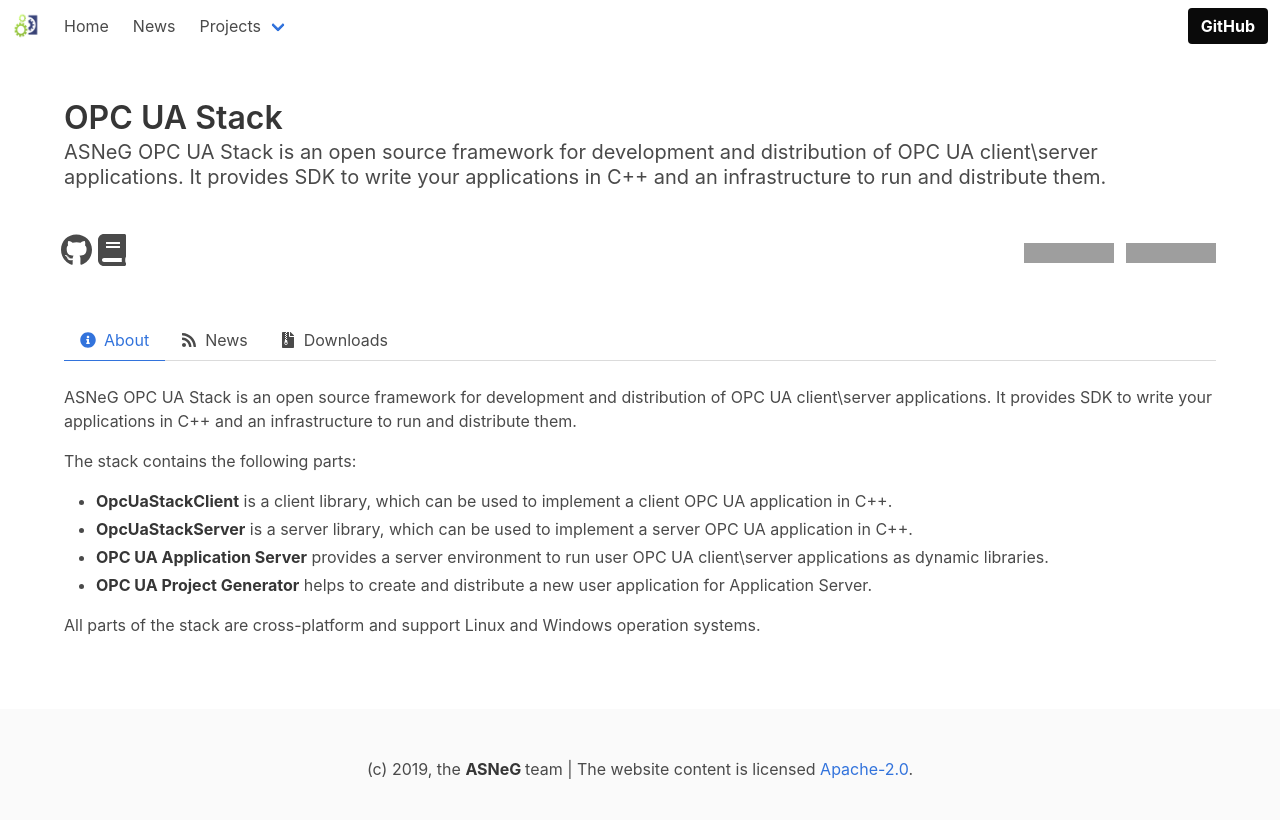
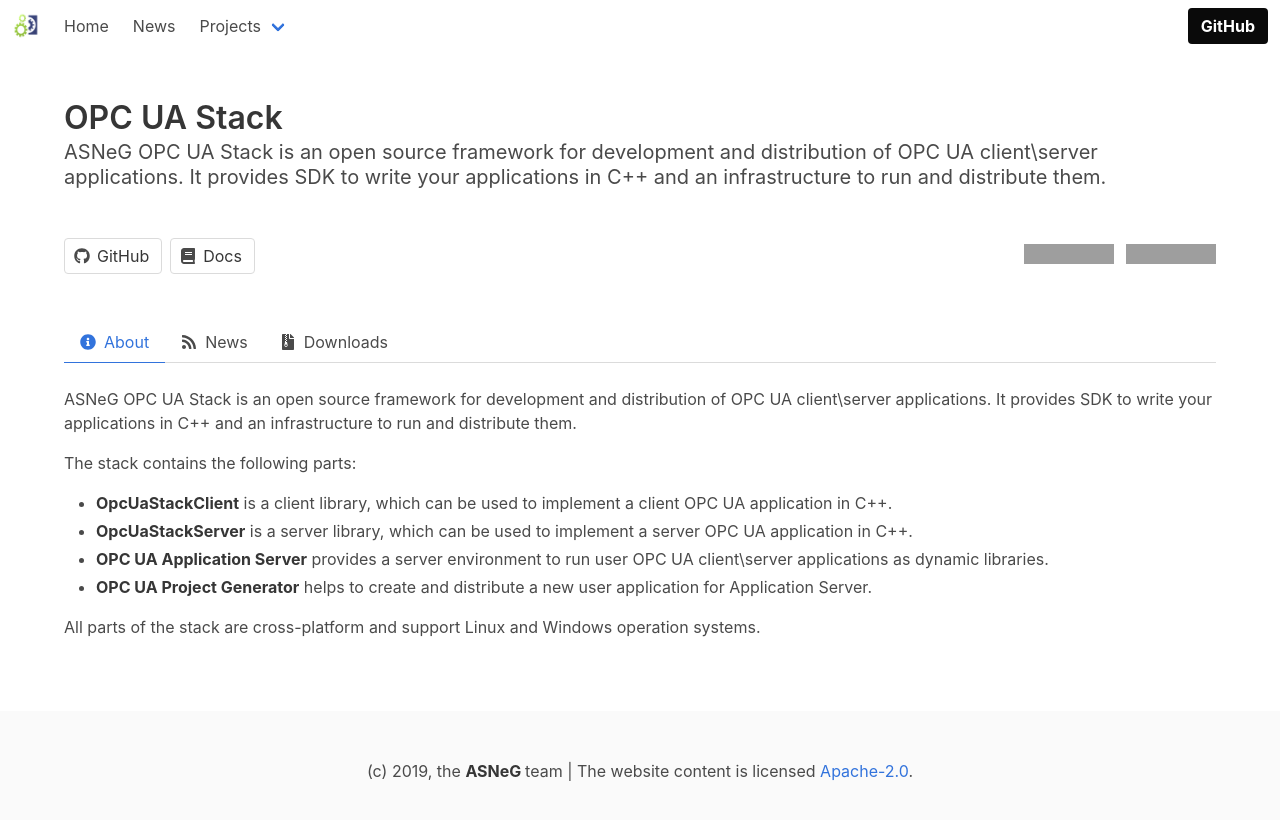
Before and after one commit to ASNeG/ASNeG.github.io, a Jekyll site: the page built from projects/opcuastack.md, in a window 1280 px wide. Shown: the top 820 px of the page. Built offline with Jekyll 4.4.1, drawn with Linux system fonts in a browser that asks for light colours; nearby versions of some CDN libraries; grey boxes are pictures that could not be loaded.

Commit message:
finish project page

```diff
--- a/_layouts/project_page_base.html
+++ b/_layouts/project_page_base.html
@@ -16,19 +16,20 @@
   <nav class="level container">
     <div class="level-left">
       <div class="level-item">
-        <a href="https://github.com/{{ page.github_repo }}">
-          <span class="icon has-text-grey-dark">
-            <i class="fab fa-2x fa-github" title="On GitHub"></i>
-          </span>
-        </a>
-      </div>
-      <div class="level-item icon">
-        <a href="https://{{ page.rtd_name }}.readthedocs.io">
-          <span class="icon has-text-grey-dark">
-            <i class="fas fa-2x fa-book" title="On ReadTheDocs"></i>
-          </span>
-        </a>
-
+        <div class="buttons">
+          <a class="button" href="https://github.com/{{ page.github_repo }}">
+            <span class="icon has-text-grey-dark">
+              <i class="fab fa-github" title=""></i>
+            </span>
+            <span> GitHub </span>
+          </a>
+          <a class="button" href="https://{{ page.rtd_name }}.readthedocs.io">
+            <span class="icon has-text-grey-dark">
+              <i class="fas fa-book" title=""></i>
+            </span>
+            <span> Docs </span>
+          </a>
+        </div>
       </div>
     </div>
     <div class="level-right">
```
